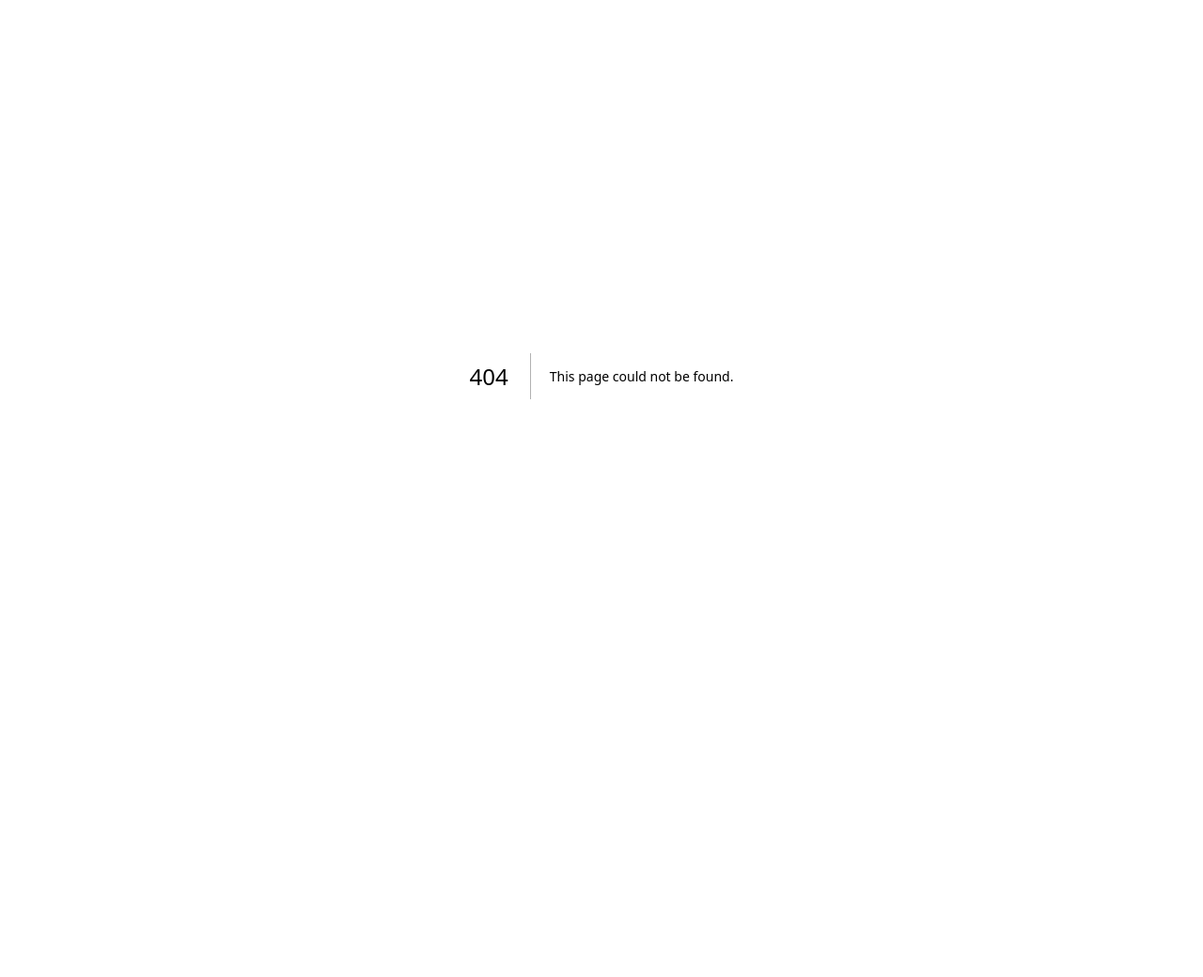
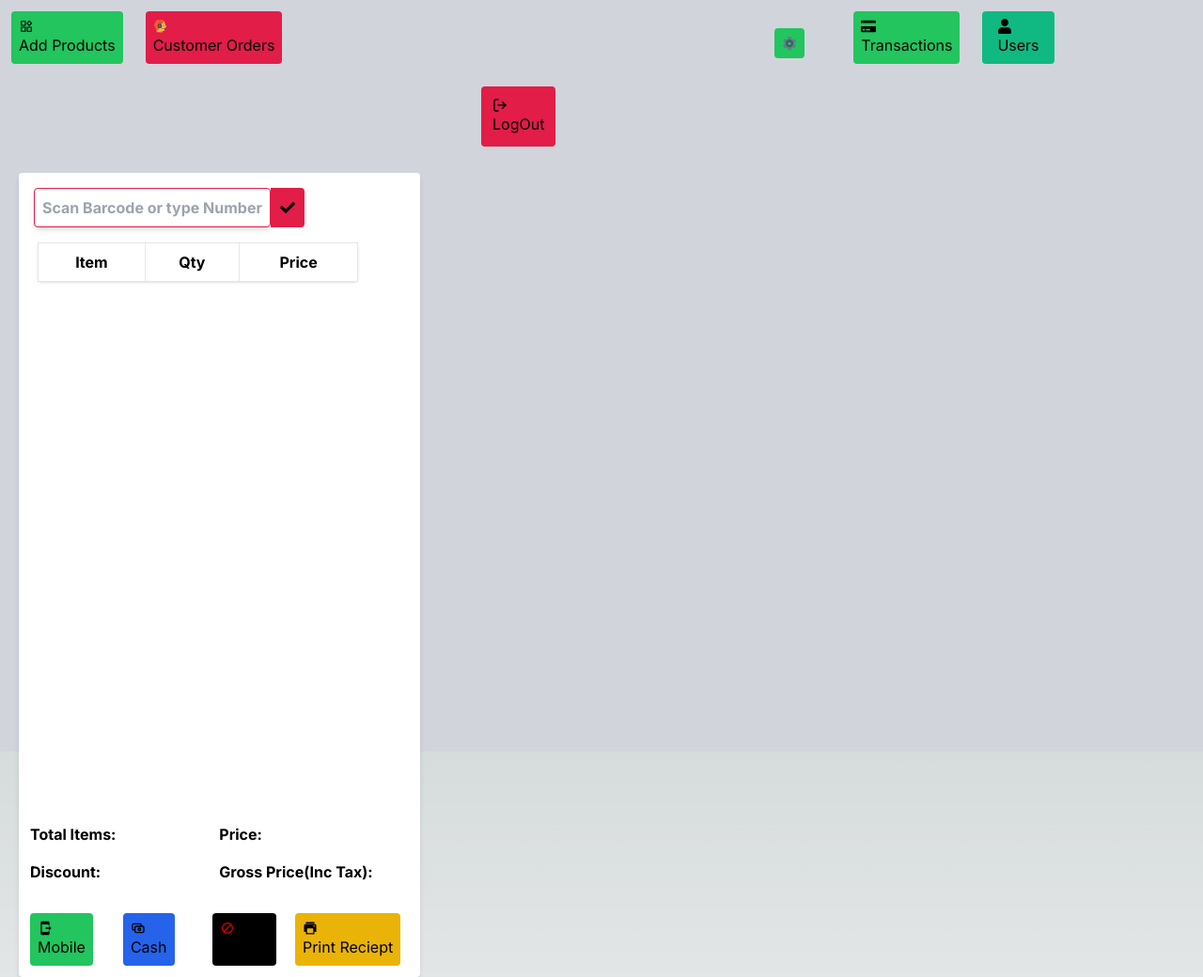
Before and after one commit to zilezarach/Point-of-sale-application, a Next.js app: page /POs in a window 1280 px wide. Before the commit this address had no page. Shown: the whole page at 94% size. Before the commit the page ends 800 px from the top, so only its background shows below. Built offline with nearby package versions, Linux system fonts and the light colour scheme.

Commit message:
Frontend Changes

```diff
--- /dev/null
+++ b/src/app/POs/page.tsx
@@ -0,0 +1,78 @@
+"use client";
+
+import Navbar from "@/components/navbar";
+
+import React, { useState } from "react";
+import { FaCheck } from "react-icons/fa";
+import { IoIosClose } from "react-icons/io";
+import { MdSendToMobile } from "react-icons/md";
+import { HiOutlineCash } from "react-icons/hi";
+import { FcCancel } from "react-icons/fc";
+import { IoPrintSharp } from "react-icons/io5";
+export default function Page() {
+  const [scannedItems, setScannedItems] = useState<[]>([]);
+  return (
+    <div className="bg-gray-300 h-screen">
+      <Navbar />
+      <div className="flex">
+        <div className=" rounded bg-white shadow-md mt-5 w-1/3 ml-5">
+          <div className="mb-4 mt-4 ml-4 w-full flex">
+            <input
+              type="text"
+              placeholder="Scan Barcode or type Number"
+              className="border rounded border-rose-600 text-black font-bold w-15 shadow-md focus:outline-none p-2"
+            />
+            <button className=" rounded-r  bg-rose-600 hover:bg-blue-600 p-2.5">
+              <FaCheck />
+            </button>
+          </div>
+          <table className=" w-4/5 mb-144 shadow rounded ml-5 mr-2">
+            <thead>
+              <tr>
+                <th className="text-black font-bold p-2 border ">Item</th>
+                <th className="text-black font-bold p-2 border ">Qty</th>
+                <th className="text-black font-bold p-2 border">Price</th>
+              </tr>
+            </thead>
+            <tbody>
+              {scannedItems.map((item, index) => (
+                <tr key={index}>
+                  <td className="text-black border p-2 font-bold">{}</td>
+                  <td className="text-black border p-2 font-bold">{}</td>
+                  <td className="text-black border p-2 font-bold">{}</td>
+                </tr>
+              ))}
+            </tbody>
+          </table>
+
+          <div className="mb-8">
+            <div className="grid grid-cols-2">
+              <div className="text-black font-bold ml-3">Total Items:</div>
+              <div className="text-black font-bold">Price:</div>
+              <div className="text-black font-bold mt-4 ml-3">Discount:</div>
+              <div className="text-black font-bold mt-4">
+                Gross Price(Inc Tax):
+              </div>
+            </div>
+          </div>
+          <button className="rounded bg-green-500 hover:bg-rose-600  ml-3 mb-3 p-2">
+            <MdSendToMobile />
+            Mobile
+          </button>
+          <button className="rounded bg-blue-600 hover:bg-green-600 ml-8 mb-3 p-2">
+            <HiOutlineCash />
+            Cash
+          </button>
+          <button className="rounded bg-black hover:bg-cyan-300 ml-10 mb-3 p-2">
+            <FcCancel />
+            Cancel
+          </button>
+          <button className="rounded bg-yellow-500 hover:bg-teal-900 ml-5 mb-3 p-2">
+            <IoPrintSharp />
+            Print Reciept
+          </button>
+        </div>
+      </div>
+    </div>
+  );
+}
--- a/src/app/admin/products/page.tsx
+++ /dev/null
@@ -1,18 +0,0 @@
-import React from "react"
-import Sidebar from "@/components/Sidebar"
-import AddProductForm from "@/components/AddProductForm"
-
-
-export default function Page() {
-  return (
-    <div className="flex min-h-screen bg-gray-500">
-      <div className="w-1/4">
-        <Sidebar/>
-      </div>
-      <div className="w-3/4 p-6">
-        <h1 className='font-bold text-2xl mb-6'>Product Management</h1>
-        <AddProductForm/>
-      </div>
-    </div>
-  )
-}
--- a/src/app/checkout/page.tsx
+++ /dev/null
@@ -1,83 +0,0 @@
-"use client";
-
-import React, { useState } from "react";
-import { LuFolderSearch } from "react-icons/lu";
-import { IoSearchSharp } from "react-icons/io5";
-import { MdOutlineShoppingCartCheckout } from "react-icons/md";
-
-export default function Page() {
-  const [input, setInput] = useState("");
-  const [inputType, setInputType] = useState("");
-  const [searchResults, setSearchResults] = useState<[]>([]);
-  const [scannedItems, setScannedItems] = useState<[]>([]);
-  return (
-    <div className="min-h-screen p-6 bg-gray-300 flex">
-      <div className="w-1/2">
-        <header className="mb-6">
-          <h2 className=" text-center font-bold text-xl no-underline hover:underline text-rose-500">
-            <MdOutlineShoppingCartCheckout />
-            Checkout
-          </h2>
-        </header>
-        <div className="bg-white p-10 rounded shadow-md">
-          <div className="mb-4">
-            <label className="text-black font-bold ml-3">
-              <input
-                type="radio"
-                checked={inputType === ""}
-                onChange={() => setInputType("")}
-                className="ml-3"
-              />
-              Barcode
-            </label>
-          </div>
-          <div className="mb-4">
-            <label className="text-black font-bold ml-3">
-              <input
-                type="radio"
-                checked={inputType === ""}
-                onChange={() => setInputType("")}
-                className="ml-3"
-              />
-              Product number
-            </label>
-          </div>
-          <div className="flex mb-7">
-            <input
-              type="text"
-              value={input}
-              onChange={(e) => setInputType(e.target.value)}
-              className="p-2 border rounded w-80"
-              placeholder="Scan or write product number"
-            />
-            <button className="bg-gray-500 rounded-r">
-              <IoSearchSharp />
-            </button>
-          </div>
-          <table className="w-full mb-6 shadow rounded">
-            <thead>
-              <tr>
-                <th className="text-black font-bold p-2 border">Item</th>
-                <th className="text-black font-bold p-2 border">Qty</th>
-                <th className="text-black font-bold p-2 border">Price</th>
-              </tr>
-            </thead>
-            <tbody>
-              {scannedItems.map((item, index) => (
-                <tr key={index}>
-                  <td className="text-black border p-2 font-bold">{}</td>
-                  <td className="text-black border p-2 font-bold">{}</td>
-                  <td className="text-black border p-2 font-bold">{}</td>
-                </tr>
-              ))}
-            </tbody>
-          </table>
-          <div className="mb-6">
-            <p className="font-bold text-black">Total:</p>
-            <p className="font-bold text-black">VAT:</p>
-          </div>
-        </div>
-      </div>
-    </div>
-  );
-}
--- a/src/components/AddEmployeeForm.tsx
+++ b/src/components/AddEmployeeForm.tsx
@@ -1,65 +1,76 @@
 "use client";
 import React, { useState, useEffect } from "react";
 import axios from "axios";
+import { useRouter } from "next/navigation";
 
 interface Employee {
   _id: string;
   email: string;
   role: string;
   username: string;
+  name: string;
 }
 
 const AddEmployeeForm = () => {
+  const router = useRouter();
   const [password, setPassword] = useState("");
   const [username, setUsername] = useState("");
   const [email, setEmail] = useState("");
   const [employees, setEmployees] = useState<Employee[]>([]);
   const [role, setRole] = useState("");
-  const [error, setError] = useState("");
+  const [error, setError] = useState<string | null>(null);
+  const [name, setName] = useState("");
+  const [token, setToken] = useState(null);
 
   useEffect(() => {
-    fetchEmployees();
+    const savedToken = localStorage.getItem("token");
+    if (!savedToken) {
+      router.push("/admin/employeeMan");
+    } else {
+      setToken(savedToken);
+      fetchEmployees(savedToken);
+    }
   }, []);
 
-  const fetchEmployees = async () => {
+  const fetchEmployees = async (token) => {
     try {
-      const response = await axios.get<Employee[]>(
-        "http://localhost:5000/api/employees",
-      );
-      console.log("Fetched employees:", response.data); // Add console log
+      const response = await axios.get("http://localhost:5000/api/employee", {
+        headers: { Authorization: `Bearer ${token}` },
+      });
       setEmployees(response.data);
     } catch (error) {
-      setError("Error fetching employees");
+      console.error(error.response.data.message);
+      setError("No Employees in roster");
     }
   };
 
   const handleAddEmployee = async () => {
-    if (!role || !email || !username || !password) {
-      alert("All fields are required");
-      return;
-    }
-
     try {
-      await axios.post("http://localhost:5000/api/employees", {
-        email,
-        role,
-        username,
-        password,
-      });
-      fetchEmployees();
-      setEmail("");
-      setRole("");
+      await axios.post(
+        "http://localhost:5000/api/employee",
+        { username, password, email, role, name },
+        { headers: { Authorization: `Bearer ${token}` } },
+      );
+      fetchEmployees(token);
       setUsername("");
       setPassword("");
+      setEmail("");
+      setName("");
+      setRole("");
     } catch (error) {
-      setError("Error adding employee");
+      console.error(error.response.data.message);
+      setError("Error adding Employee");
     }
   };
-  const handleRemoveEmployee = async (id: string) => {
+
+  const handleRemoveEmployee = async (id: String) => {
     try {
-      await axios.delete(`http://localhost:5000/api/employees/${id}`);
-      fetchEmployees();
+      await axios.delete(`http://localhost:5000/api/employee/${id}`, {
+        headers: { Authorization: `Bearer ${token}` },
+      });
+      fetchEmployees(token);
     } catch (error) {
+      console.error(error.response.data.message);
       setError("Error removing employee");
     }
   };
@@ -75,6 +86,15 @@ const AddEmployeeForm = () => {
         <input
           type="text"
           placeholder="Name"
+          value={name}
+          onChange={(e) => setName(e.target.value)}
+          className="rounded border border-rose-600 w-1/2 text-black"
+        />
+      </div>
+      <div className="mb-4">
+        <input
+          type="text"
+          placeholder="Username"
           value={username}
           onChange={(e) => setUsername(e.target.value)}
           className="rounded border border-rose-600 w-1/2 text-black"
@@ -116,10 +136,13 @@ const AddEmployeeForm = () => {
       <h2 className="text-rose-600 font-bold mb-6 text-2xl">Employee Roster</h2>
       <ul>
         {employees.map((employee) => (
-          <li key={employee._id} className="flex justify-items-center mb-2">
-            <span>
-              {" "}
-              ({employee.email}) - {employee.role} - {employee.username}
+          <li
+            key={employee._id}
+            className="flex justify-items-center mb-2 bg-rose-600"
+          >
+            <span className="border border-rose-600">
+              {employee.name} ({employee.email}) - {employee.role} -{" "}
+              {employee.username}
             </span>
             <button
               onClick={() => handleRemoveEmployee(employee._id)}
--- a/src/components/Header.tsx
+++ b/src/components/Header.tsx
@@ -1,23 +1,28 @@
-'use client'
+"use client";
 
 import { useRouter } from "next/navigation";
 import React from "react";
 
-
 const Header = () => {
-  const router = useRouter()
+  const router = useRouter();
 
   const handleLogout = () => {
-    router.push('/')
-  }
+    router.push("/");
+  };
 
   return (
     <div className="bg-gray-300 p-4 flex justify-between items-center">
-      <h1 className="text-xl font-bold text-rose-500">Welcome to Admin dashboard</h1>
-      <button onClick={handleLogout} className="bg-rose-500 text-black p-2 rounded hover:bg-blue-500">Logout</button>
+      <h1 className="text-xl font-bold text-rose-500">
+        Welcome to Admin dashboard
+      </h1>
+      <button
+        onClick={handleLogout}
+        className="bg-rose-500 text-white p-2 rounded hover:bg-blue-500"
+      >
+        Logout
+      </button>
     </div>
-  )
-}
-
+  );
+};
 
 export default Header;
--- a/src/components/Sidebar.tsx
+++ b/src/components/Sidebar.tsx
@@ -1,28 +1,64 @@
+"use client";
+
 import React from "react";
-
+import Image from "next/image";
 import Link from "next/link";
+import { useRouter } from "next/navigation";
+import { FcManager } from "react-icons/fc";
+import { TbShoppingCartDollar } from "react-icons/tb";
+import { FcHome } from "react-icons/fc";
 
 const Sidebar = () => {
+  const router = useRouter();
+  const handleproduct = () => {
+    router.push("/admin/productMan");
+  };
+  const handleEmployee = () => {
+    router.push("/admin/employeeMan");
+  };
+  const handleHome = () => {
+    router.push("/admin");
+  };
   return (
-    <div className="h-full bg-gray-300 text-white p-4 w-64">
-      <h2 className=" text-2xl font-bold text-rose-500 mb-4 no-underline hover:underline">Admin Dashboard</h2>
-      <ul>
-        <li className="mb-5">
-          <Link href="admin/products" className="border-2 border-rose-600 hover:bg-blue-500 p-2 block rounded text-black font-bold ">
-            Product Management
-          </Link>
-        </li>
-        <li className="mb-5">
-          <Link href="admin/Employee" className="border-2 border-rose-600 hover:bg-blue-500 p-2 block rounded text-black font-bold">Employee Management</Link>
-        </li>
-        <li className= 'mb-5'>
-          <Link href="admin/orders" className="border-2 border-rose-600 hover:bg-blue-500 p-2 block rounded text-black font-bold">Order Management</Link>
-        </li>
-      </ul>
+    <div className="h-full bg-gray-300 text-white p-4 rounded shadow-sm">
+      <h2 className=" text-2xl font-bold text-rose-500 mb-6 no-underline hover:underline">
+        Zacc Management.
+        <Image
+          src="/logo2.png"
+          alt=""
+          width={50}
+          height={50}
+          className=" no-underline hover:underline"
+        />
+      </h2>
+      <div className="mb-5">
+        <button
+          onClick={handleHome}
+          className="rounded bg-rose-600 text-white p-3 hover:bg-indigo-600"
+        >
+          <FcHome />
+          Home
+        </button>
+      </div>
+      <div className="mb-5">
+        <button
+          onClick={handleproduct}
+          className=" rounded bg-rose-600 text-white p-3 hover:bg-indigo-600"
+        >
+          <TbShoppingCartDollar /> Product Management
+        </button>
+      </div>
+      <div className="mb-5">
+        <button
+          onClick={handleEmployee}
+          className="rounded bg-rose-600 text-white p-3 hover:bg-indigo-600"
+        >
+          <FcManager />
+          Employee Management
+        </button>
+      </div>
     </div>
-
-  )
-
-}
+  );
+};
 
 export default Sidebar;
--- a/src/components/navbar.tsx
+++ b/src/components/navbar.tsx
@@ -0,0 +1,43 @@
+import { useEffect, useState } from "react";
+import Link from "next/link";
+import { useRouter } from "next/router";
+import AddProductForm from "./AddProductForm";
+import { AiOutlineProduct } from "react-icons/ai";
+import { FcCustomerSupport } from "react-icons/fc";
+import { FcSettings } from "react-icons/fc";
+import { FaCreditCard } from "react-icons/fa";
+import { FaUser } from "react-icons/fa";
+import { LuLogOut } from "react-icons/lu";
+
+export default function navbar() {
+  return (
+    <div>
+      <button
+        onClick={AddProductForm}
+        className="no-underline hover:underline  rounded bg-green-500 hover:bg-blue-600 p-2 ml-3 mr-3 mt-3 mb-3"
+      >
+        <AiOutlineProduct />
+        Add Products
+      </button>
+      <button className=" no-underline hover:underline  rounded bg-rose-600 hover:bg-blue-600 p-2 ml-3 mr-3 mt-3 mb-3">
+        <FcCustomerSupport />
+        Customer Orders
+      </button>
+      <button className=" no-underline hover:underline rounded bg-green-500 hover:bg-blue-600 p-2 ml-128 mr-3 mt-3 mb-3">
+        <FcSettings />
+      </button>
+      <button className=" no-underline hover:underline rounded bg-green-500 hover:bg-blue-600 p-2 ml-10 mr-3 mt-3 mb-3">
+        <FaCreditCard />
+        Transactions
+      </button>
+      <button className=" no-underline hover:underline rounded bg-emerald-500 hover:bg-blue-600 p-2 px-4 ml-3 mr-3 mt-3 mb-3">
+        <FaUser />
+        Users
+      </button>
+      <button className="no-underline hover:underline rounded bg-rose-600 hover:bg-blue-600 p-2 py-3 px-3 ml-128 mt-3 mb-2">
+        <LuLogOut />
+        LogOut
+      </button>
+    </div>
+  );
+}
--- a/tailwind.config.ts
+++ b/tailwind.config.ts
@@ -13,6 +13,11 @@ const config: Config = {
         "gradient-conic":
           "conic-gradient(from 180deg at 50% 50%, var(--tw-gradient-stops))",
       },
+      margin: {
+        "128": "32rem", // 512px
+        "144": "36rem", // 576px
+        "160": "40rem", // 640px
+      },
     },
   },
   plugins: [],
```
Also changed, not shown: src/app/admin/employeeMan/page.tsx (renamed from src/app/admin/Employee/page.tsx, +5 -5 lines), src/app/admin/productMan/page.tsx (added).
